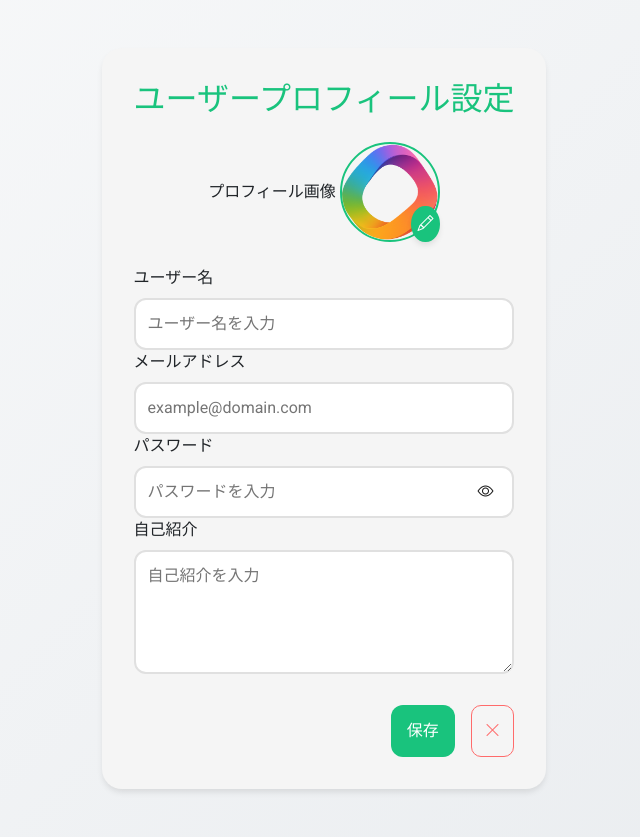
After one commit to kota-kawa/Chat-Core, a Flask app: page /settings in a window 1280 px wide. The commit adds this page. Shown: the whole page, without its empty margins (316-956 px from the left). Run offline with Flask 3, Linux system fonts and the light colour scheme.

Commit message:
ユーザー情報編集画面を作成

```diff
--- a/chat.py
+++ b/chat.py
@@ -51,11 +51,13 @@ ephemeral_chats = {}
 
 @chat_bp.route("/")
 def index():
-    """トップページ (チャット画面)
-    ログインしていなくても利用可能とする。
-    """
     cleanup_ephemeral_chats()
     return render_template("home.html")
+
+
+@chat_bp.route("/settings")
+def settings():
+    return render_template("user_settings.html")
 
 @chat_bp.route("/api/new_chat_room", methods=["POST"])
 def new_chat_room():
--- /dev/null
+++ b/static/css/user_settings/user_settings.css
@@ -0,0 +1,108 @@
+/* user_settings.css */
+.settings-container {
+    display: flex;
+    justify-content: center;
+    align-items: center;
+    padding: 2rem;
+    min-height: 100vh;
+  }
+
+  .settings-card {
+    background: var(--secondary-color, #fff);
+    padding: 2rem;
+    border-radius: 20px;
+    box-shadow: var(--shadow);
+    max-width: 500px;
+    width: 100%;
+  }
+
+  .settings-card h2 {
+    text-align: center;
+    color: var(--primary-color);
+    margin-bottom: 1.5rem;
+  }
+
+  /* 共通フォーム要素 */
+  .custom-form-control {
+    width: 100%;
+    padding: 0.75rem;
+    border: 2px solid #e0e0e0;
+    border-radius: 12px;
+    font-size: 1rem;
+    transition: border-color 0.3s, box-shadow 0.3s;
+  }
+
+  .custom-form-control:focus {
+    border-color: var(--primary-color);
+    box-shadow: 0 0 0 3px rgba(25, 195, 125, 0.2);
+    outline: none;
+  }
+
+  /* アバタープレビュー */
+  .avatar-group {
+    text-align: center;
+    margin-bottom: 1.5rem;
+  }
+
+  .avatar-preview-wrapper {
+    position: relative;
+    display: inline-block;
+  }
+
+  .avatar-preview {
+    width: 100px;
+    height: 100px;
+    border-radius: 50%;
+    object-fit: cover;
+    border: 2px solid var(--primary-color);
+  }
+
+  .change-avatar-btn {
+    position: absolute;
+    bottom: 0;
+    right: 0;
+    background: var(--primary-color);
+    color: #fff;
+    padding: 0.4rem;
+    border-radius: 50%;
+    box-shadow: var(--shadow);
+    transition: background 0.2s;
+  }
+
+  .change-avatar-btn:hover {
+    background: var(--accent-color);
+  }
+
+  /* パスワード表示切替 */
+  .password-wrapper {
+    position: relative;
+  }
+
+  .toggle-password-btn {
+    position: absolute;
+    top: 50%;
+    transform: translateY(-50%);
+    right: 0.5rem;
+    background: transparent;
+    color: var(--text-dark);
+  }
+
+  /* ボタン配置 */
+  .button-group {
+    display: flex;
+    justify-content: flex-end;
+    gap: 1rem;
+    margin-top: 1.5rem;
+  }
+
+  .secondary-button {
+    background: transparent;
+    color: var(--accent-color);
+    border: 1px solid var(--accent-color);
+    transition: background 0.2s, color 0.2s;
+  }
+
+  .secondary-button:hover {
+    background: var(--accent-color);
+    color: #fff;
+  }
--- /dev/null
+++ b/static/js/user_settings/user_settings.js
@@ -0,0 +1,38 @@
+// user_settings.js
+document.addEventListener('DOMContentLoaded', () => {
+    // アバター変更ボタン → ファイル選択をトリガー
+    const changeBtn = document.getElementById('changeAvatarBtn');
+    const fileInput = document.getElementById('avatarInput');
+    const previewImg = document.getElementById('avatarPreview');
+
+    changeBtn.addEventListener('click', () => fileInput.click());
+
+    // ファイル選択後にプレビュー更新
+    fileInput.addEventListener('change', (e) => {
+      const file = e.target.files[0];
+      if (file && file.type.startsWith('image/')) {
+        const reader = new FileReader();
+        reader.onload = () => previewImg.src = reader.result;
+        reader.readAsDataURL(file);
+      }
+    });
+
+    // パスワード表示／非表示切り替え
+    const togglePwdBtn = document.getElementById('togglePasswordBtn');
+    togglePwdBtn.addEventListener('click', () => {
+      const pwd = document.getElementById('password');
+      const isPwd = pwd.type === 'password';
+      pwd.type = isPwd ? 'text' : 'password';
+      togglePwdBtn.innerHTML = isPwd
+        ? '<i class="bi bi-eye-slash"></i>'
+        : '<i class="bi bi-eye"></i>';
+    });
+
+    // キャンセル → フォームリセット
+    document.getElementById('cancelBtn').addEventListener('click', () => {
+      const form = document.getElementById('userSettingsForm');
+      form.reset();
+      previewImg.src = '/static/default-avatar.png';
+      togglePwdBtn.innerHTML = '<i class="bi bi-eye"></i>';
+    });
+  });
--- /dev/null
+++ b/templates/user_settings.html
@@ -0,0 +1,136 @@
+<!-- user_settings.html -->
+<!DOCTYPE html>
+<html lang="ja">
+<head>
+  <meta charset="UTF-8" />
+  <meta name="viewport" content="width=device-width, initial-scale=1.0"/>
+  <title>ユーザー設定</title>
+
+  <!-- Google Fonts -->
+  <link
+    href="https://fonts.googleapis.com/css2?family=Roboto:wght@400;700&display=swap"
+    rel="stylesheet"
+  />
+
+  <!-- Bootstrap & Icons -->
+  <link
+    href="https://cdn.jsdelivr.net/npm/bootstrap@5.3.0/dist/css/bootstrap.min.css"
+    rel="stylesheet"
+  />
+  <link
+    href="https://cdn.jsdelivr.net/npm/bootstrap-icons@1.10.5/font/bootstrap-icons.css"
+    rel="stylesheet"
+  />
+
+  <!-- 既存スタイル -->
+  <link rel="stylesheet" href="{{ url_for('static', filename='css/variables.css') }}">
+  <link rel="stylesheet" href="{{ url_for('static', filename='css/global.css') }}">
+  <link rel="stylesheet" href="{{ url_for('static', filename='css/buttons.css') }}">
+
+  <!-- 新規追加 -->
+  <link rel="stylesheet" href="{{ url_for('static', filename='css/user_settings/user_settings.css') }}">
+</head>
+<body>
+  <div class="settings-container">
+    <div class="settings-card">
+      <h2>ユーザープロフィール設定</h2>
+      <form id="userSettingsForm">
+        <!-- アバター -->
+        <div class="form-group avatar-group">
+          <label class="form-label" for="avatarInput">プロフィール画像</label>
+          <div class="avatar-preview-wrapper">
+            <img
+              id="avatarPreview"
+              src="/static/user-icon.png"
+              alt="Avatar Preview"
+              class="avatar-preview"
+            />
+            <button
+              type="button"
+              class="icon-button change-avatar-btn"
+              id="changeAvatarBtn"
+              title="画像を変更"
+            >
+              <i class="bi bi-pencil"></i>
+            </button>
+          </div>
+          <input type="file" id="avatarInput" accept="image/*" hidden />
+        </div>
+
+        <!-- ユーザー名 -->
+        <div class="form-group">
+          <label class="form-label" for="username">ユーザー名</label>
+          <input
+            type="text"
+            id="username"
+            name="username"
+            class="custom-form-control"
+            placeholder="ユーザー名を入力"
+          />
+        </div>
+
+        <!-- メールアドレス -->
+        <div class="form-group">
+          <label class="form-label" for="email">メールアドレス</label>
+          <input
+            type="email"
+            id="email"
+            name="email"
+            class="custom-form-control"
+            placeholder="example@domain.com"
+          />
+        </div>
+
+        <!-- パスワード -->
+        <div class="form-group password-group">
+          <label class="form-label" for="password">パスワード</label>
+          <div class="password-wrapper">
+            <input
+              type="password"
+              id="password"
+              name="password"
+              class="custom-form-control"
+              placeholder="パスワードを入力"
+            />
+            <button
+              type="button"
+              class="icon-button toggle-password-btn"
+              id="togglePasswordBtn"
+              title="表示/非表示切替"
+            >
+              <i class="bi bi-eye"></i>
+            </button>
+          </div>
+        </div>
+
+        <!-- 自己紹介 -->
+        <div class="form-group">
+          <label class="form-label" for="bio">自己紹介</label>
+          <textarea
+            id="bio"
+            name="bio"
+            rows="4"
+            class="custom-form-control"
+            placeholder="自己紹介を入力"
+          ></textarea>
+        </div>
+
+        <!-- ボタン -->
+        <div class="button-group">
+          <button type="submit" class="primary-button">保存</button>
+          <button
+            type="button"
+            class="icon-button secondary-button"
+            id="cancelBtn"
+            title="キャンセル"
+          >
+            <i class="bi bi-x-lg"></i>
+          </button>
+        </div>
+      </form>
+    </div>
+  </div>
+
+  <script src="{{ url_for('static', filename='js/user_settings/user_settings.js') }}"></script>
+</body>
+</html>
```
Also changed, not shown: prompt_share/static/css/prompt_manage.css (+176 -144 lines).
